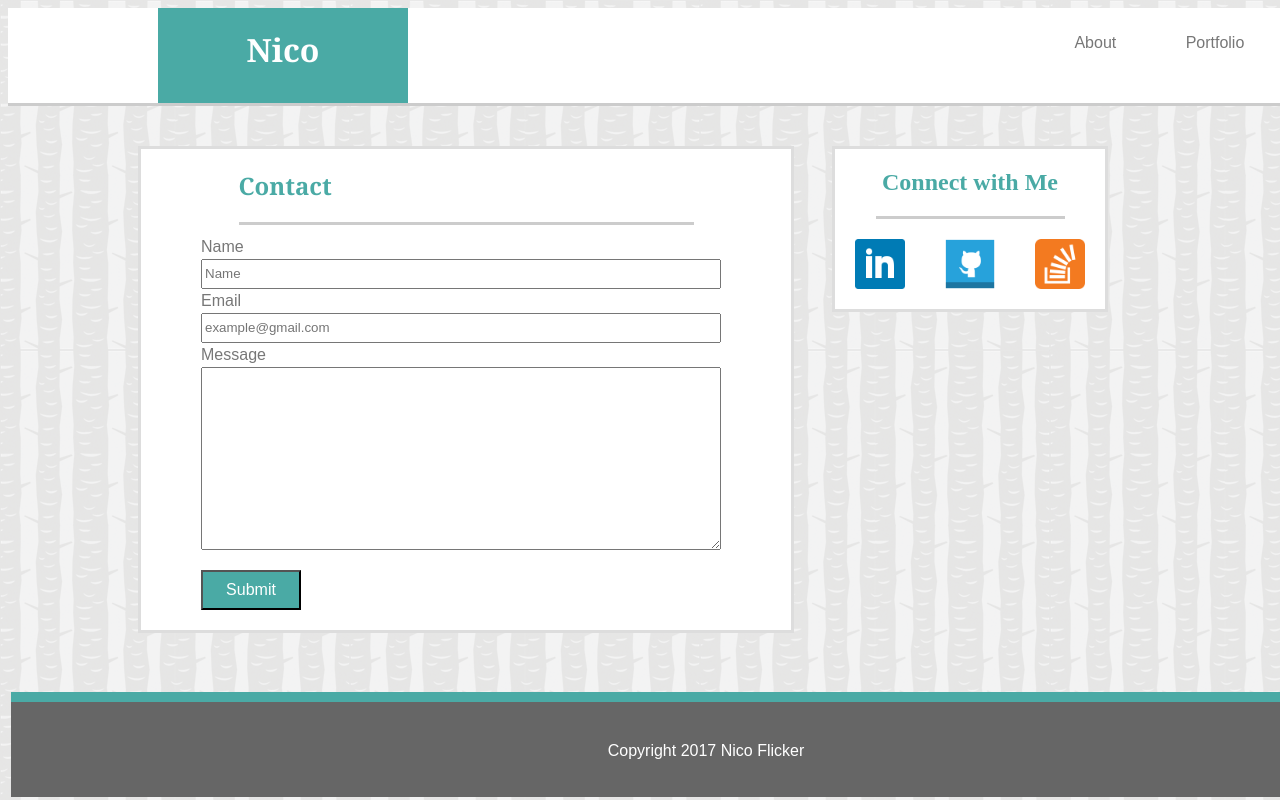
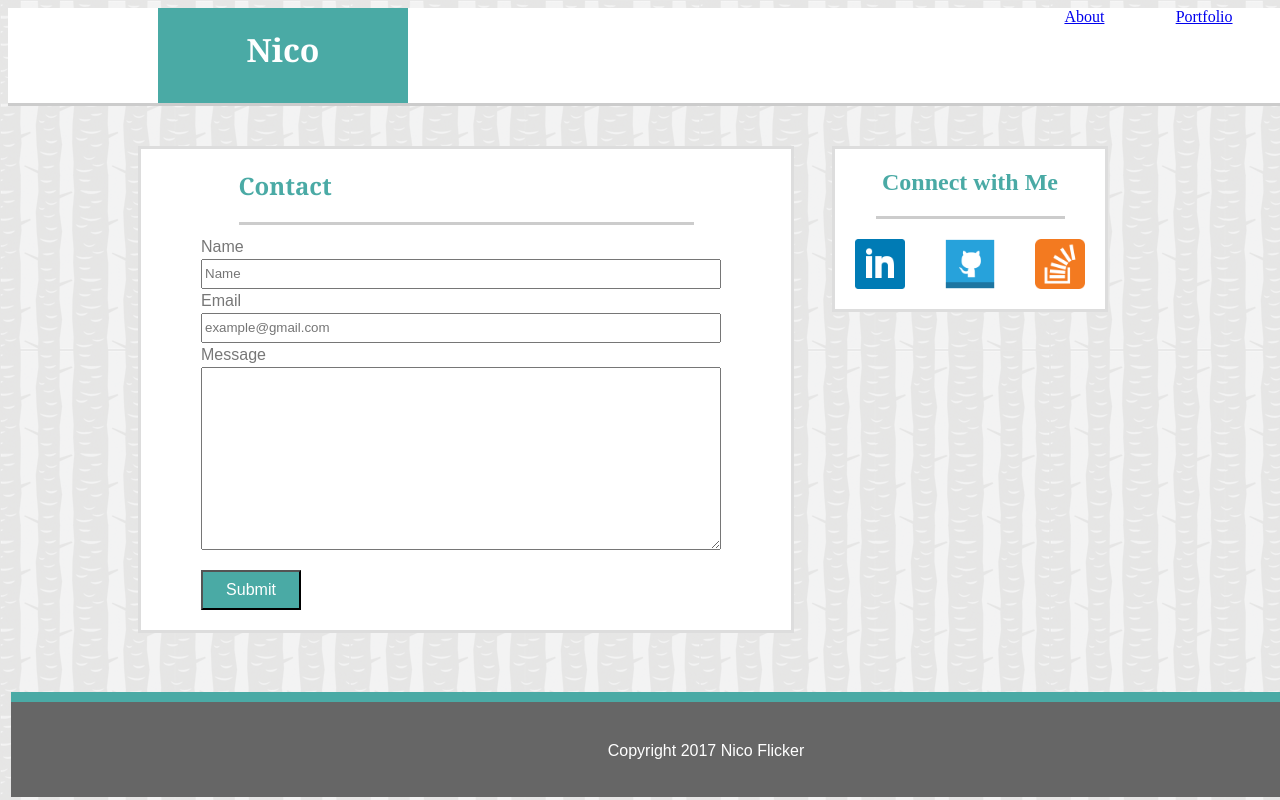
Before and after one commit to nicothegeeko/Basic-Portfolio, a plain HTML site: page contact.html in a window 1280 px wide. Shown: the top 800 px of the page. Drawn offline with Linux system fonts and the light colour scheme.

Commit message:
new links added

```diff
--- a/contact.html
+++ b/contact.html
@@ -13,15 +13,15 @@
 
 
 <section class="Poke-floats">
-    <p>Contact</p>
+    <a href="contact.html"<p>Contact</p></a>
   </section>
 
   <section class="Poke-floats">
-    <p>Portfolio</p>
+   <a href="portfolio.html" <p>Portfolio</p></a>
   </section>
 
   <section class="Poke-floats">
-    <p>About</p>
+   <a href="index.html"<p>About</p></a>
   </section>
 
 
```
Also changed, not shown: index.html (+3 -3 lines), portfolio.html (+3 -3 lines).
